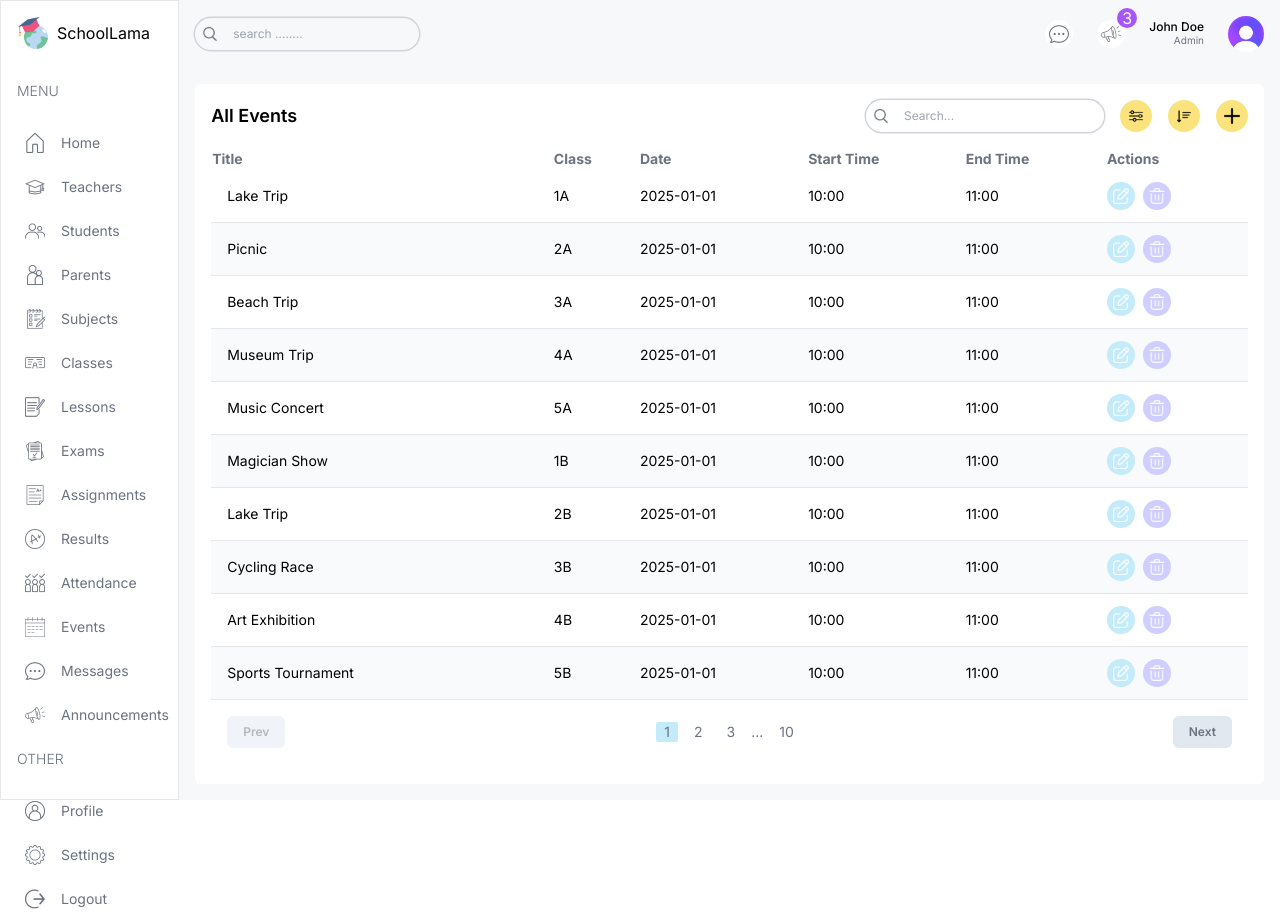
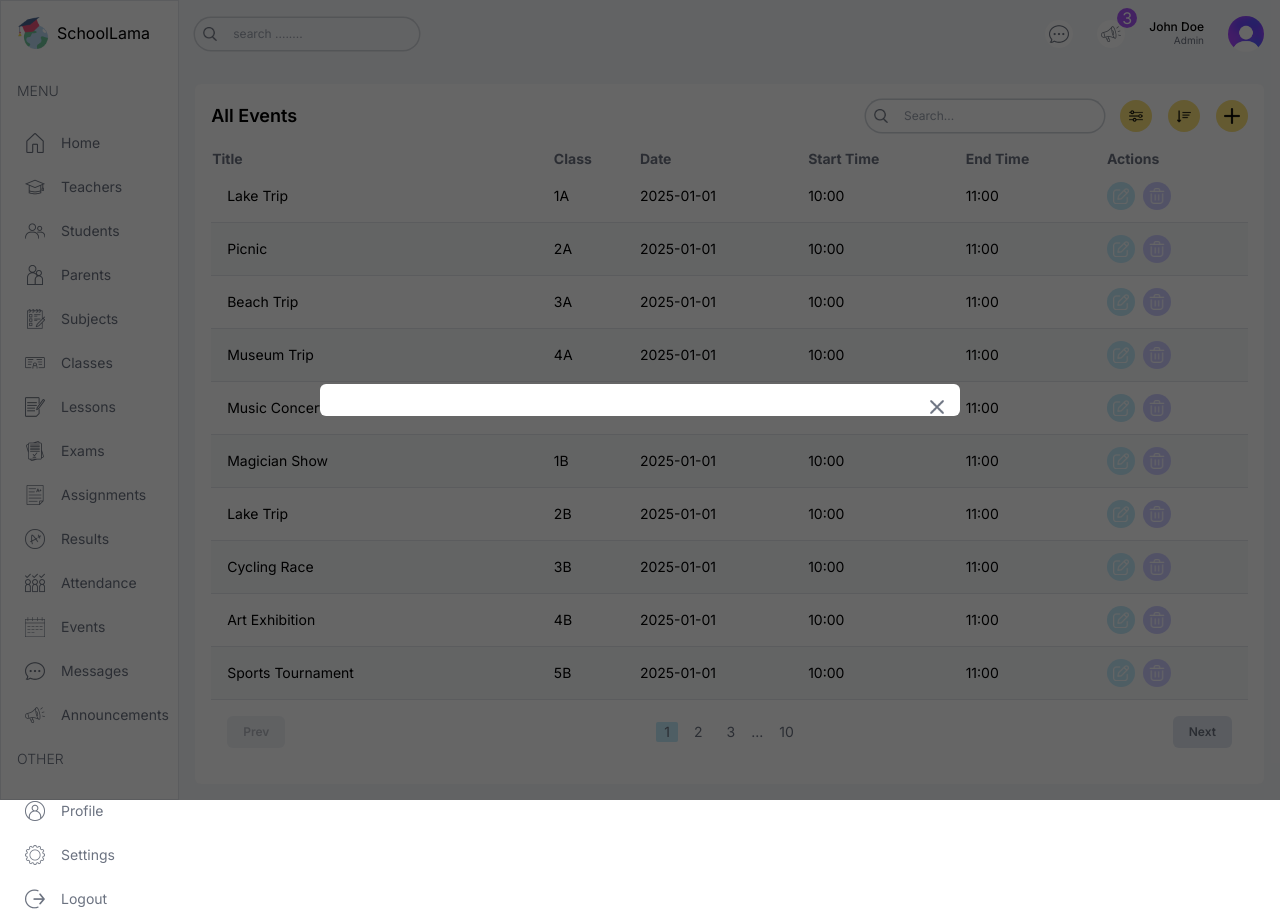
Before and after one commit to kaziabulhasib/sm-dashboard, a Next.js app: page /list/events in a window 1280 px wide. Both pictures are taken after a click on the button 1231 px from the left and 116 px from the top of the page. Built offline with nearby package versions, Linux system fonts and the light colour scheme.

Commit message:
modal open & close

```diff
--- a/src/components/FormModal.tsx
+++ b/src/components/FormModal.tsx
@@ -1,6 +1,7 @@
 "use client";
 
 import Image from "next/image";
+import { useState } from "react";
 
 const FormModal = ({
   table,
@@ -8,7 +9,19 @@
   data,
   id,
 }: {
-  table: "teacher" | "student";
+  table:
+    | "teacher"
+    | "student"
+    | "parent"
+    | "subject"
+    | "class"
+    | "lesson"
+    | "exam"
+    | "assignment"
+    | "result"
+    | "attendance"
+    | "event"
+    | "announcement";
   type: "create" | "update" | "delete";
   data?: any;
   id?: number;
@@ -20,12 +33,26 @@
       : type === "update"
       ? "bg-lamaSky"
       : "bg-lamaPurple";
+
+  const [open, setOpen] = useState(false);
   return (
     <>
       <button
+        onClick={() => setOpen(true)}
         className={`${size} flex items-center justify-center rounded-full ${bgColor} `}>
         <Image src={`/${type}.png`} alt='' width={16} height={16} />
       </button>
+      {open && (
+        <div className='w-screen h-screen absolute left-0 top-0 bg-black bg-opacity-60 z-50 flex items-center justify-center'>
+          <div className='bg-white rounded-md p-4 relative w-[90%] md:w-[70%] xl:w-[50%]'>
+            <div
+              className='absolute top-4 right-4 cursor-pointer '
+              onClick={() => setOpen(false)}>
+              <Image src='/close.png' alt='' width={14} height={14} />
+            </div>
+          </div>
+        </div>
+      )}
     </>
   );
 };
```
